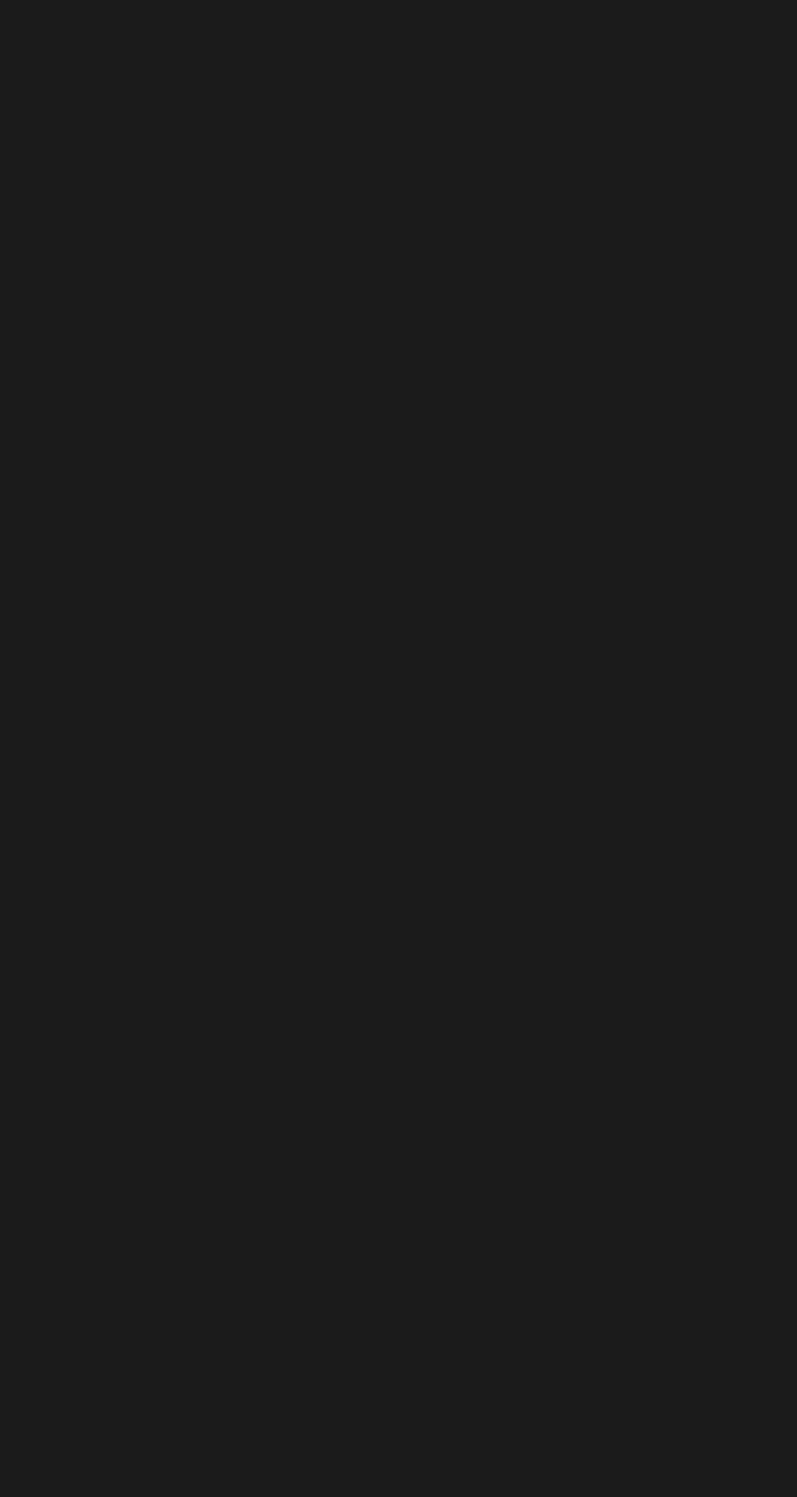
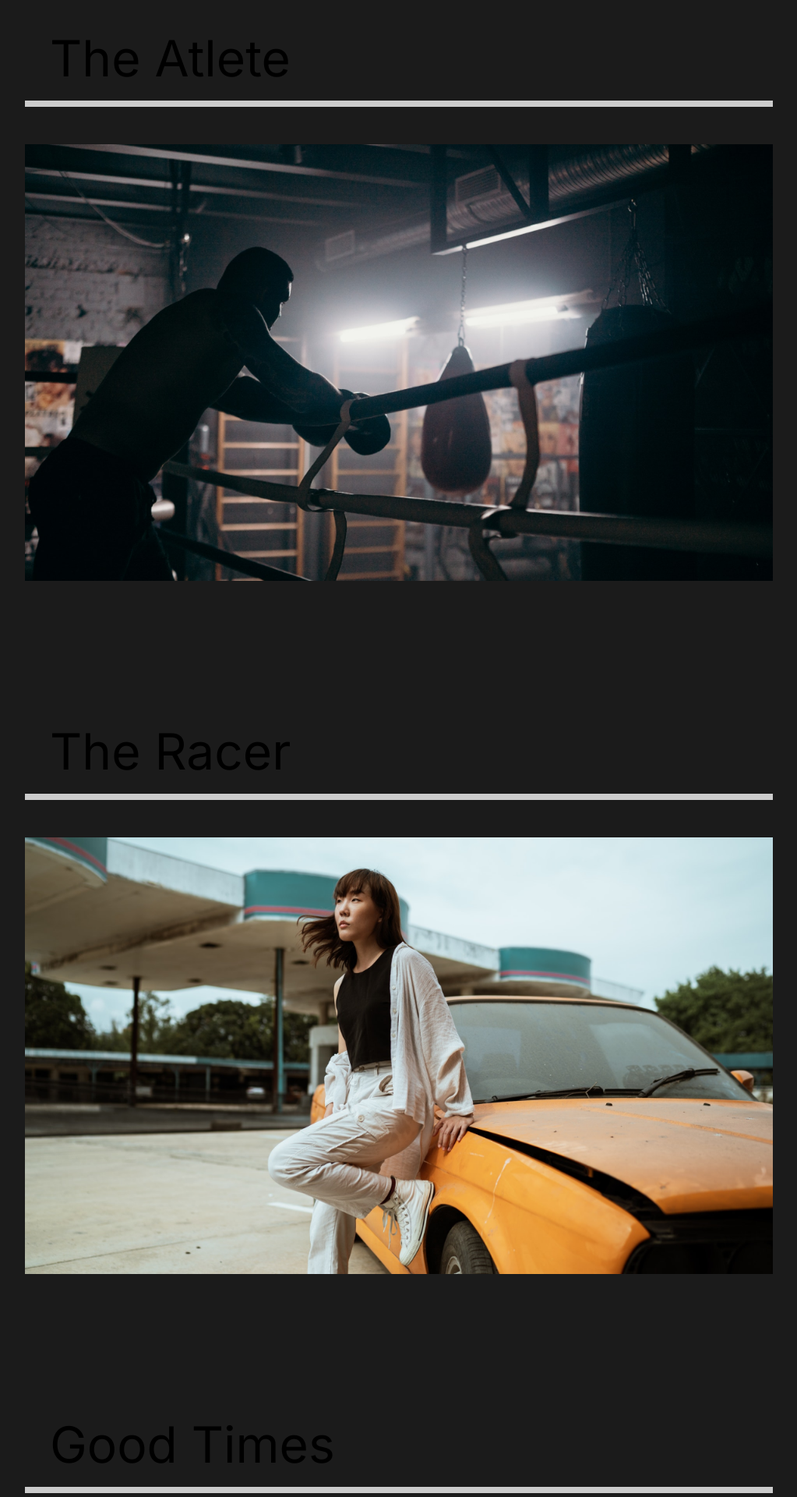
Before and after one commit to Avilash2001/capture, a React (Create React App) app: page /work in a window 1280 px wide. Shown: the part 140-2060 px from the top of the page at 78% size, without its empty margins (128-1151 px from the left). Before the commit the page ends 800 px from the top, so only its background shows below. Built offline with nearby package versions, Linux system fonts and the light colour scheme.

Commit message:
10. Our Work Page Styling

```diff
--- a/src/pages/OurWork.js
+++ b/src/pages/OurWork.js
@@ -1,11 +1,62 @@
+import styled from 'styled-components';
+import {Link} from 'react-router-dom';
+//Import Images
+import athlete from '../img/athlete-small.png';
+import theracer from '../img/theracer-small.png';
+import goodtimes from '../img/goodtimes-small.png';
 
 
 const OurWork = () =>{
     return(
-        <div>
-            <h1>Our Work</h1>
-        </div>
+        <Work>
+            <Movie>
+                <h2>The Atlete</h2>
+                <div className="line"></div>
+                <Link>
+                    <img src={athlete} alt="athlete"/>
+                </Link>
+            </Movie>
+
+            <Movie>
+                <h2>The Racer</h2>
+                <div className="line"></div>
+                <Link>
+                    <img src={theracer} alt="theracer"/>
+                </Link>
+            </Movie>
+
+            <Movie>
+                <h2>Good Times</h2>
+                <div className="line"></div>
+                <Link>
+                    <img src={goodtimes} alt="goodtimes"/>
+                </Link>
+            </Movie>
+        </Work>
     )
 }
 
+const Work = styled.div`
+     min-height: 100vh;
+     overflow: hidden;
+     padding: 5rem 10rem;
+     h2{
+         padding:1rem 2rem;
+     }
+`
+
+const Movie = styled.div`
+    padding-bottom: 10rem;
+    .line{
+        height:0.5rem;
+        background:#cccccc;
+        margin-bottom: 3rem;
+    }
+    img{
+        width:100%;
+        height: 70vh;
+        object-fit: cover;
+    }
+`
+
 export default OurWork;
```
Also changed, not shown: 1 other file (tests, documents, lock files or other folders).
